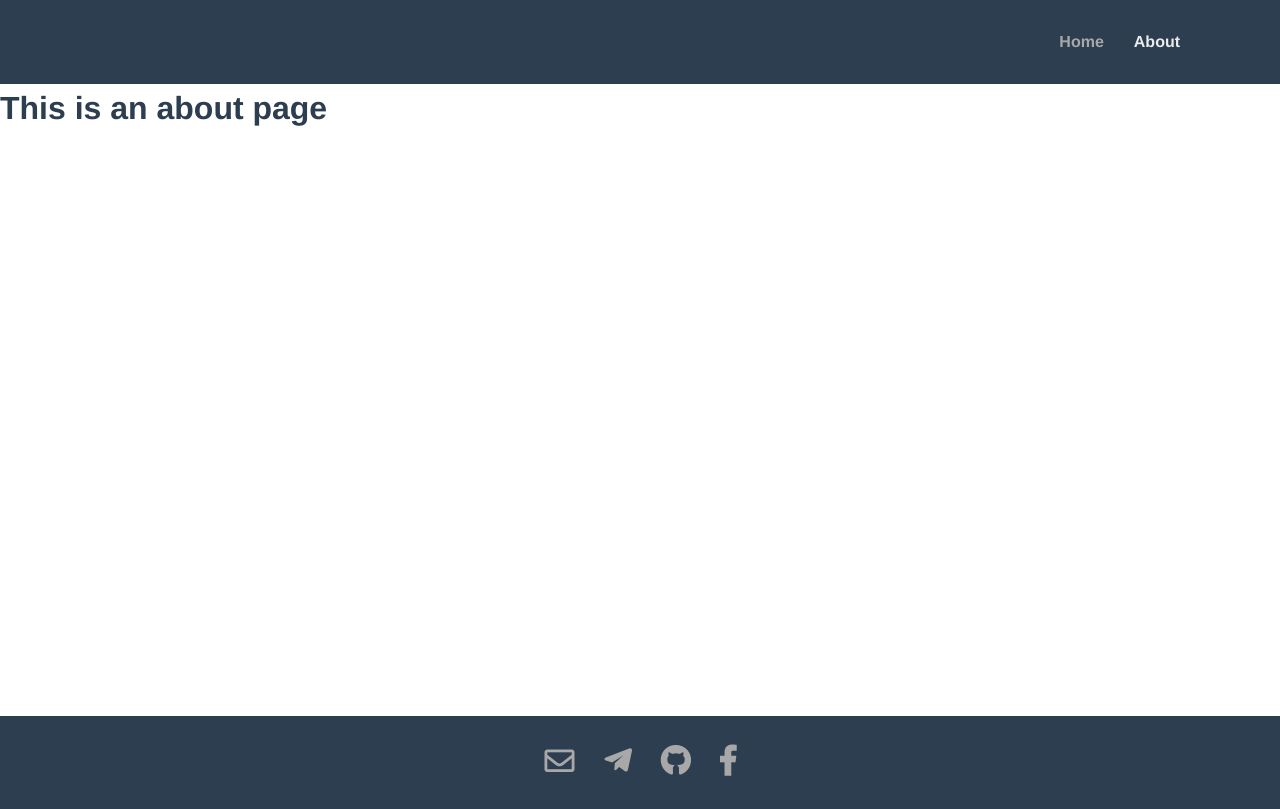
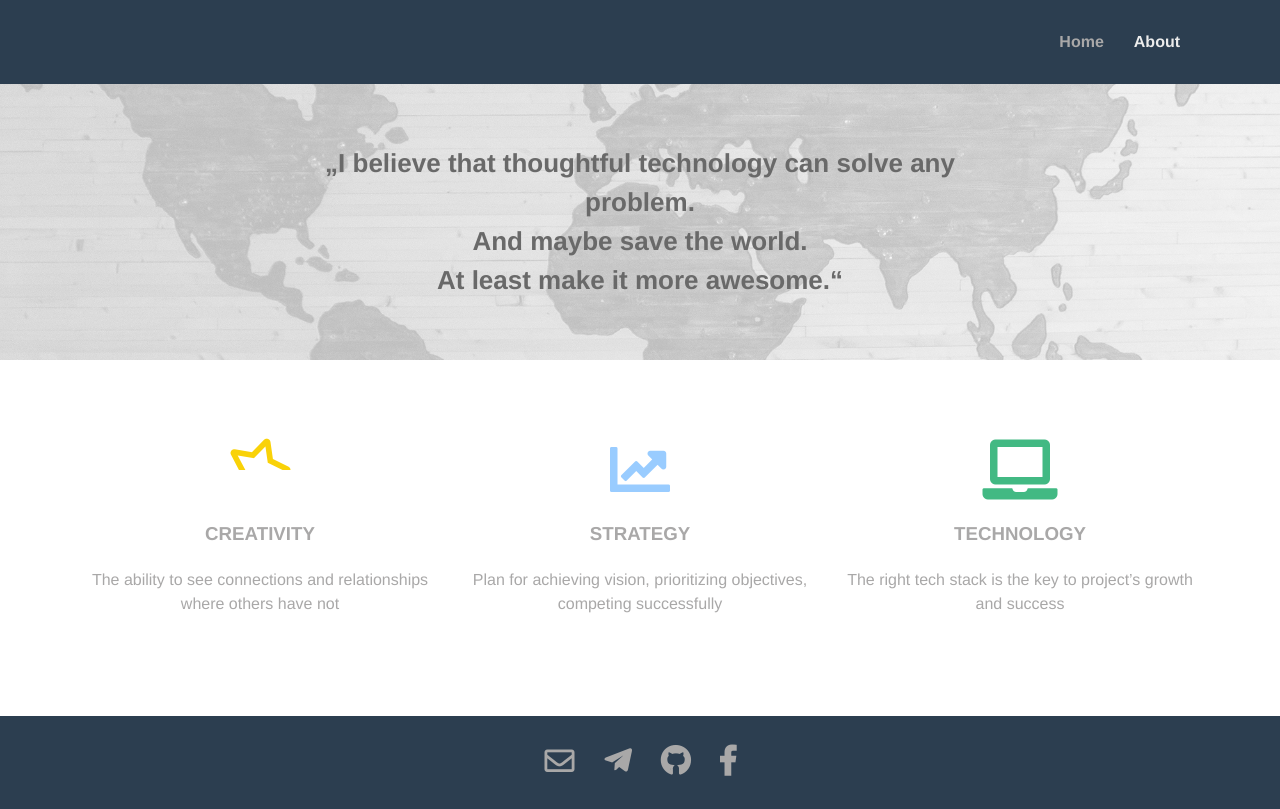
Before and after one commit to langald/personal-web-app, a Vue app: page /about in a window 1280 px wide. Built offline with nearby package versions, Linux system fonts and the light colour scheme.

Commit message:
Added content for about page

```diff
--- a/src/assets/styles/settings.scss
+++ b/src/assets/styles/settings.scss
@@ -5,6 +5,7 @@ $black-color: #2c3e50;
 $white-color: #ffffff;
 $gold-color: #f9d208;
 $green-color: #42b983;
+$blue-color: #99ccff;
 
 $font-stack:    'Avenir', Helvetica, Arial, sans-serif;
 $html-font-size: 10px;
--- a/src/views/About.vue
+++ b/src/views/About.vue
@@ -1,5 +1,76 @@
 <template>
-  <div class="about">
-    <h1>This is an about page</h1>
+<div>
+  <div class="quote-wrapper">
+    <div class="container">
+      <div class="row justify-content-center">
+        <div class="col-12 col-md-8">
+          <p class="quote">
+            „I believe that thoughtful technology can solve any problem. <br>
+            And maybe save the world. <br>
+            At least make it more awesome.“
+          </p>
+        </div>
+      </div>
+    </div>
   </div>
+  <div class="container">
+    <div class="row">
+      <div class="col-12 col-md-4 goal">
+        <i class="far fa-star-half fa-rotate-90 hidden"></i>
+        <h3>Creativity</h3>
+        <p>The ability to see connections and relationships where others have not</p>
+      </div>
+      <div class="col-12 col-md-4 goal">
+       <i class="fas fa-chart-line"></i>
+        <h3>Strategy</h3>
+        <p>Plan for achieving vision, prioritizing objectives, competing successfully</p>
+      </div>
+      <div class="col-12 col-md-4 goal">
+        <i class="fas fa-laptop"></i>
+        <h3>Technology</h3>
+        <p>The right tech stack is the key to project’s growth and success</p>
+      </div>
+    </div>
+  </div>
+</div>
 </template>
+
+<style scoped lang="scss">
+@import "@/assets/styles/settings.scss";
+
+.quote-wrapper {
+  background: url(../assets/world-map.jpg) no-repeat center;
+  background-size: cover;
+  margin-bottom: 50px;
+}
+.quote {
+  font-size: 2.6rem;
+  font-weight: bold;
+  color: $gray-dark-color;
+  margin-top: 60px;
+  margin-bottom: 60px;
+  text-align: center;
+}
+.goal {
+  text-align: center;
+  margin: 30px 0;
+  color: $gray-color;
+}
+.goal h3 {
+  text-transform: uppercase;
+  margin: 20px 0;
+}
+.goal i {
+  font-size: 6rem;
+}
+.fa-star-half {
+  color: $gold-color;
+}
+.fa-chart-line {
+  color: $blue-color;
+}
+.fa-laptop {
+  color: $green-color;
+}
+
+</style>
--- a/src/views/Home.vue
+++ b/src/views/Home.vue
@@ -72,11 +72,13 @@ export default {
 .top-section {
   background: url(../assets/workflow.jpg) no-repeat center;
   background-size: cover;
+  background-attachment: fixed;
 }
 .top-section__wrap {
   min-height: calc(100vh - 84px);
 }
 .top-section__avatar {
+  border: 5px solid $white-color;
   border-radius: 100%;
   max-width: 300px;
   margin: 20px auto 10px;
```
Also changed, not shown: src/assets/world-map.jpg (added).
